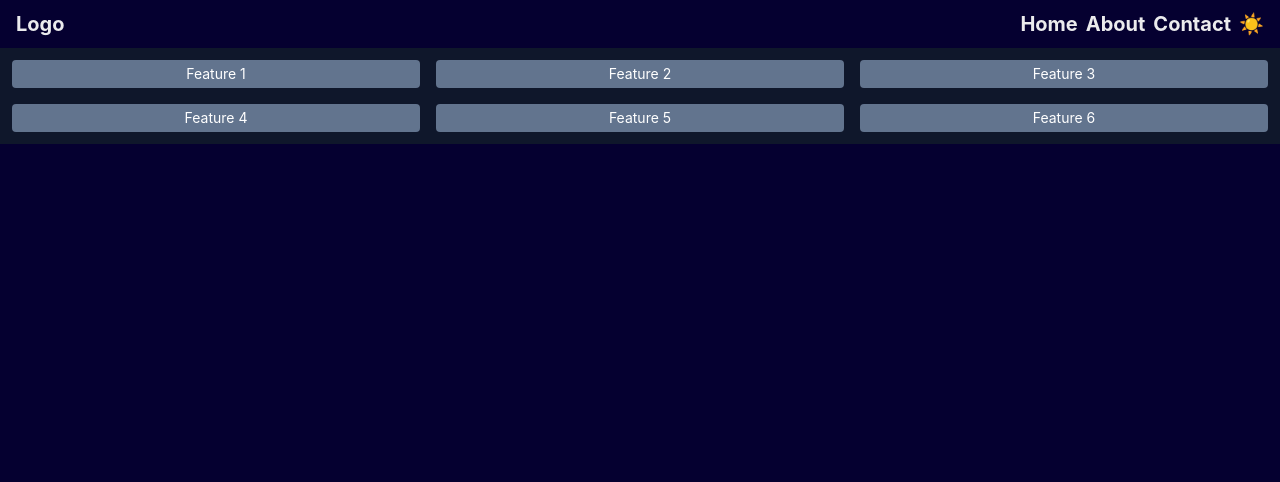
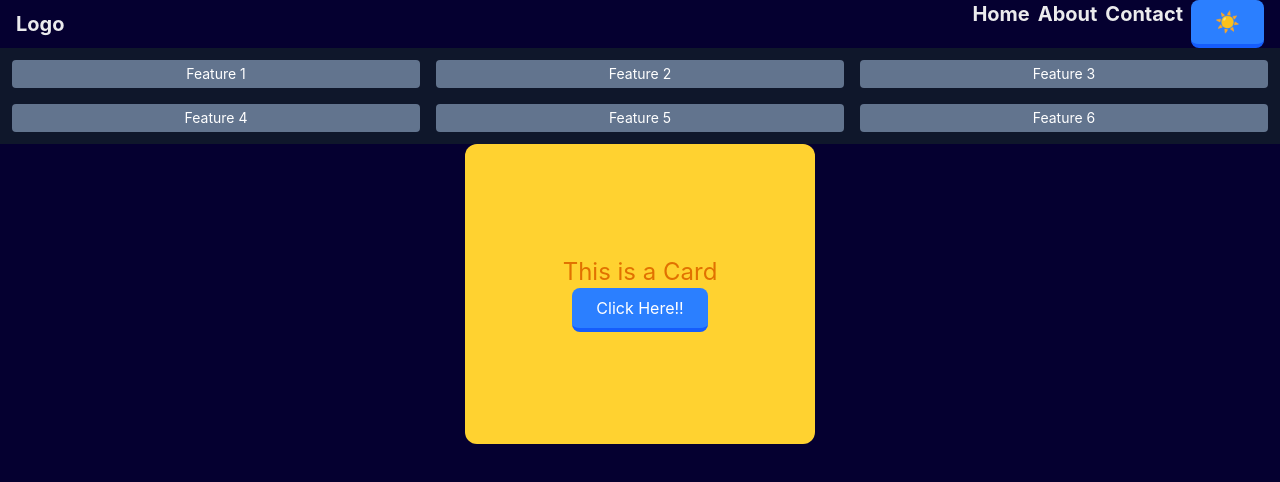
Before and after one commit to PrathamDhoundiyal/Learning-Tailwind-CSS, a React (Vite) app: page / in a window 1280 px wide. Shown: the top 482 px of the page. Built offline with nearby package versions, Linux system fonts and the light colour scheme.

Commit message:
9April_Directives

```diff
--- a/src/App.jsx
+++ b/src/App.jsx
@@ -18,7 +18,9 @@ function App() {
   const [theme, setTheme] = useState("dark");
 
   return (
-    <div className={`${theme} min-h-screen dark:text-primary dark:bg-background text-slate-900`}>
+    <div
+      className={`${theme} min-h-screen dark:text-primary dark:bg-background text-slate-900`}
+    >
       {/* Navbar */}
       <div className="flex text-xl font-bold px-4  h-12 items-center justify-between">
         <div className="">Logo</div>
@@ -28,11 +30,11 @@ function App() {
           <span className="">Home</span>
           <span className="">About</span>
           <span className="">Contact</span>
-            <button
+          <button
             className="text-white text-xl cursor-pointer"
-            onClick={() => setTheme(theme === "light"? "dark": "light")}
+            onClick={() => setTheme(theme === "light" ? "dark" : "light")}
           >
-            {(theme === "light" ? "🌙" : "☀️")}
+            {theme === "light" ? "🌙" : "☀️"}
           </button>
         </div>
 
@@ -42,9 +44,7 @@ function App() {
         >
           ☰
         </button>
-
       </div>
-
 
       {/* Mobile Navbar */}
 
@@ -56,9 +56,9 @@ function App() {
 
           <button
             className="text-white text-xl cursor-pointer sm:hidden"
-            onClick={() => setTheme(theme === "light"? "dark": "light")}
+            onClick={() => setTheme(theme === "light" ? "dark" : "light")}
           >
-            {(theme === "light" ? "🌙" : "☀️")}
+            {theme === "light" ? "🌙" : "☀️"}
           </button>
         </div>
       )}
@@ -84,6 +84,31 @@ function App() {
           Feature 6
         </div>
       </div>
+
+      {/*Using Directive and Custom Styles*/}
+
+ {/* Without Directives */}
+
+      {/* <div className="flex justify-center items-center">
+        <div className=" group flex flex-col  justify-center items-center h-[300px] w-[350px] bg-amber-300 rounded-xl hover:bg-amber-700 ">
+          <p className="">This is a Card</p>
+          <button className="tcursor-pointer transition-all bg-blue-500 text-white px-6 py-2 rounded-lg
+border-blue-600
+border-b-[4px] hover:brightness-110 hover:-translate-y-[1px] hover:border-b-[6px]
+active:border-b-[2px] active:brightness-90 active:translate-y-[2px]">
+            Click Here!!
+          </button>
+        </div>
+      </div> */}
+
+{/* With Directives */}
+
+      <div className="flex-center">
+        <div className="card">
+          <p className="">This is a Card</p>
+          <button>Click Here!!</button>
+        </div>
+      </div>
     </div>
   );
 }
--- a/src/index.css
+++ b/src/index.css
@@ -6,3 +6,27 @@
     --color-background: #050030;
     --color-primary: #ebebed;
 }
+
+
+@layer base{
+    p{
+        @apply text-2xl text-amber-600 hover:text-white;
+    }
+
+      button{
+        @apply cursor-pointer transition-all bg-blue-500 text-white px-6 py-2 rounded-lg border-blue-600
+                       border-b-[4px] hover:brightness-110 hover:-translate-y-[1px] hover:border-b-[6px]
+                      active:border-b-[2px] active:brightness-90 active:translate-y-[2px];
+      }
+}
+
+@layer components{
+    .card{
+        @apply flex flex-col  justify-center items-center h-[300px] w-[350px] bg-amber-300 rounded-xl hover:bg-amber-700;
+    }
+}
+
+
+@utility flex-center{
+    @apply flex justify-center items-center
+}
```
